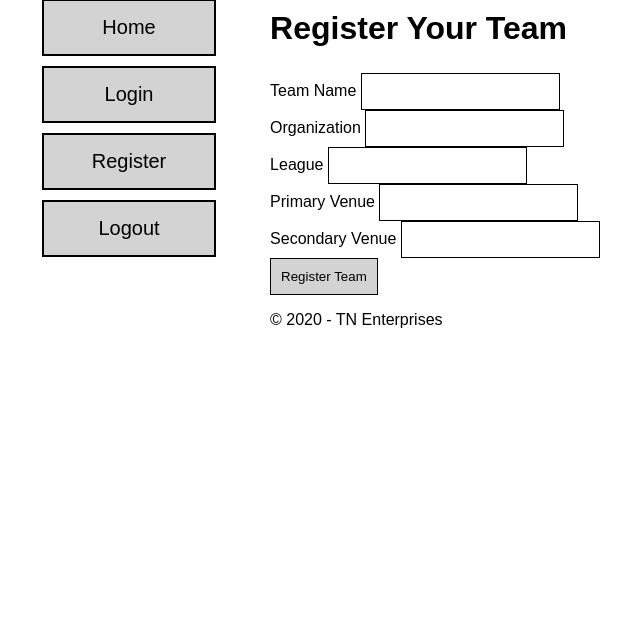
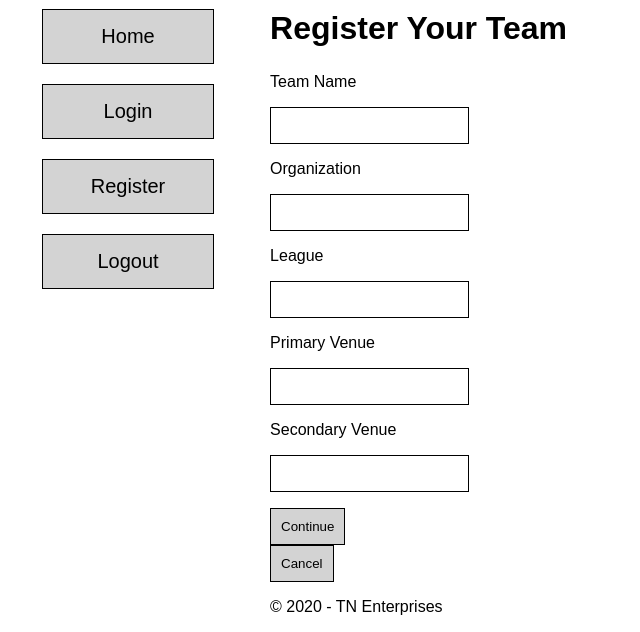
Before and after one commit to nrbreneman/Final-Capstone, an ASP.NET Core app: page /Account/RegisterTeam in a window 1280 px wide. Shown: the part 311-943 px from the top of the page, without its empty margins (16-656 px from the left). Before the commit the page ends 639 px from the top, so only its background shows below. Run offline with ASP.NET Core 8, Linux system fonts and the light colour scheme; grey boxes are pictures that could not be loaded.

Commit message:
Saving CSS changes

```diff
--- a/mvc_dotnet/WebApplication.Web/Views/Account/RegisterTeam.cshtml
+++ b/mvc_dotnet/WebApplication.Web/Views/Account/RegisterTeam.cshtml
@@ -7,31 +7,47 @@
     <h2>Register Your Team</h2>
 
     <form asp-controller="account" asp-action="RegisterTeam" method="post">
-        <div class="form-group">
+        <p>
             <label asp-for="Name"></label>
+        </p>
+        <p>
             <input type="text" asp-for="Name" />
             <span asp-validation-for="Name"></span>
-        </div>
-        <div class="form-group">
+        </p>
+        <p>
             <label asp-for="Org"></label>
+        </p>
+        <p>
             <input type="text" asp-for="Org" />
             <span asp-validation-for="Org"></span>
-        </div>
-        <div class="form-group">
+        </p>
+        <p>
             <label asp-for="League"></label>
+        </p>
+        <p>
             <input type="text" asp-for="League" />
             <span asp-validation-for="League"></span>
-        </div>
-        <div class="form-group">
+        </p>
+        <p>
             <label asp-for="PrimaryVenue"></label>
+        </p>
+        <p>
             <input type="text" asp-for="PrimaryVenue" />
             <span asp-validation-for="PrimaryVenue"></span>
-        </div>
-        <div class="form-group">
+        </p>
+        <p>
             <label asp-for="SecondaryVenue"></label>
+        </p>
+        <p>
             <input type="text" asp-for="SecondaryVenue" />
             <span asp-validation-for="SecondaryVenue"></span>
-        </div>
-        <input type="submit" value="Register Team" class="btn btn-default" />
+        </p>
+
+        <input type="submit" value="Continue" class="btn btn-default" />
     </form>
+
+    <a asp-controller="Home" asp-action="Index" method="post">
+        <input type="button" value="Cancel" class="btn btn-default" />
+    </a>
+
 </div>
--- a/mvc_dotnet/WebApplication.Web/wwwroot/css/site.css
+++ b/mvc_dotnet/WebApplication.Web/wwwroot/css/site.css
@@ -20,6 +20,7 @@ body {
 .page-info {
     margin-left: 22%;
     margin-right: 20%;
+    background-color:white;
 }
 
     .page-info h2 {
@@ -75,15 +76,15 @@ nav {
 
 .nav-buttons {
     background-color: lightgrey;
-    border: 2px solid black;
     color: black;
+    border: 1px solid black;
     padding: 15px 20px;
     text-align: center;
     text-decoration: none;
     font-size: 20px;
     cursor: pointer;
     width: 130px;
-    display: block;
+    display: inline-block;
     margin: 10px;
 }
 
```
Also changed, not shown: mvc_dotnet/WebApplication.Web/DAL/UserSqlDAL.cs (+4 -4 lines), mvc_dotnet/WebApplication.Web/Views/Home/AddAvailableDates.cshtml (+10 -5 lines), mvc_dotnet/WebApplication.Web/Views/Home/AdminAddAvailableDates.cshtml (+5 -6 lines), mvc_dotnet/WebApplication.Web/Views/Home/CreateNewLeague.cshtml (+0 -7 lines).
